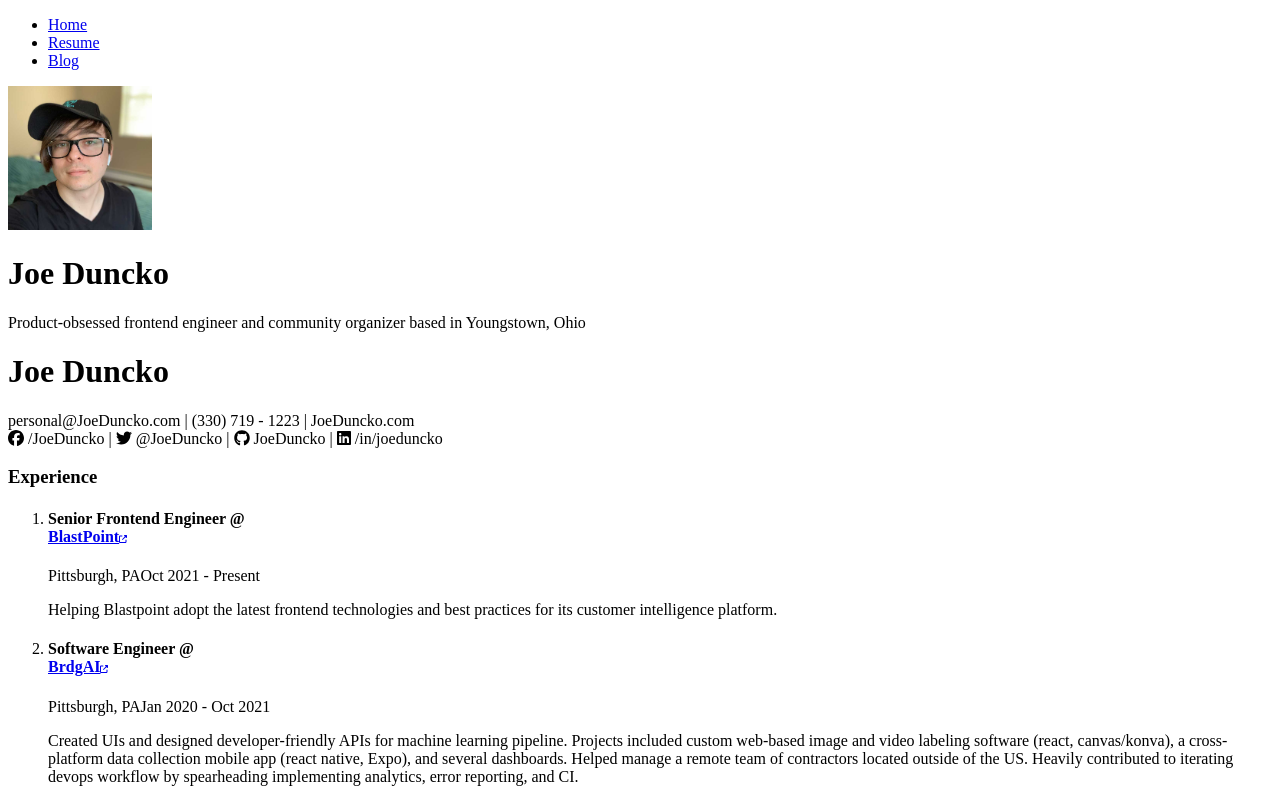
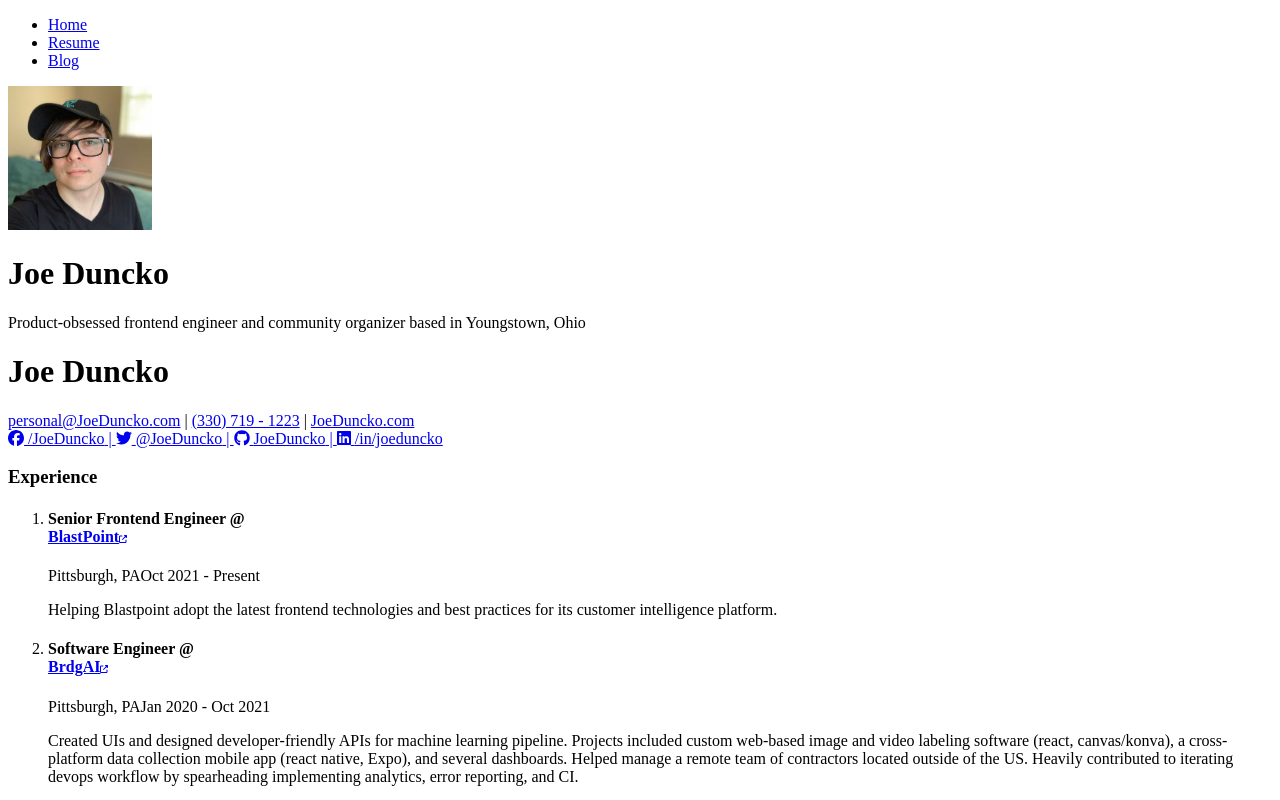
Before and after one commit to JoeDuncko/JoeDuncko.com, a Next.js app: page /resume in a window 1280 px wide. Shown: the top 800 px of the page. Built offline with nearby package versions, Linux system fonts and the light colour scheme.

Commit message:
Add social links to PDF version of the resume for resume scanners

```diff
--- a/pages/resume.tsx
+++ b/pages/resume.tsx
@@ -24,15 +24,17 @@ export default function Resume() {
           </div>
           <div>
             <div className="text-right">
-              personal@JoeDuncko.com | (330) 719 - 1223 | JoeDuncko.com
+              <a href="mailto:personal@JoeDuncko.com">personal@JoeDuncko.com</a>{" "}
+              | <a href="tel:330-719-1223">(330) 719 - 1223</a> |{" "}
+              <a href="https://joeduncko.com/">JoeDuncko.com</a>
             </div>
             <div className="text-right">
               {socials.map((social, i, array) => (
-                <React.Fragment key={social.name}>
+                <a href={social.link} key={social.name}>
                   <FontAwesomeIcon icon={social.icon} />{" "}
                   {social.printFriendlyLabel}
                   {i !== array.length - 1 && " | "}
-                </React.Fragment>
+                </a>
               ))}
             </div>
           </div>
```
